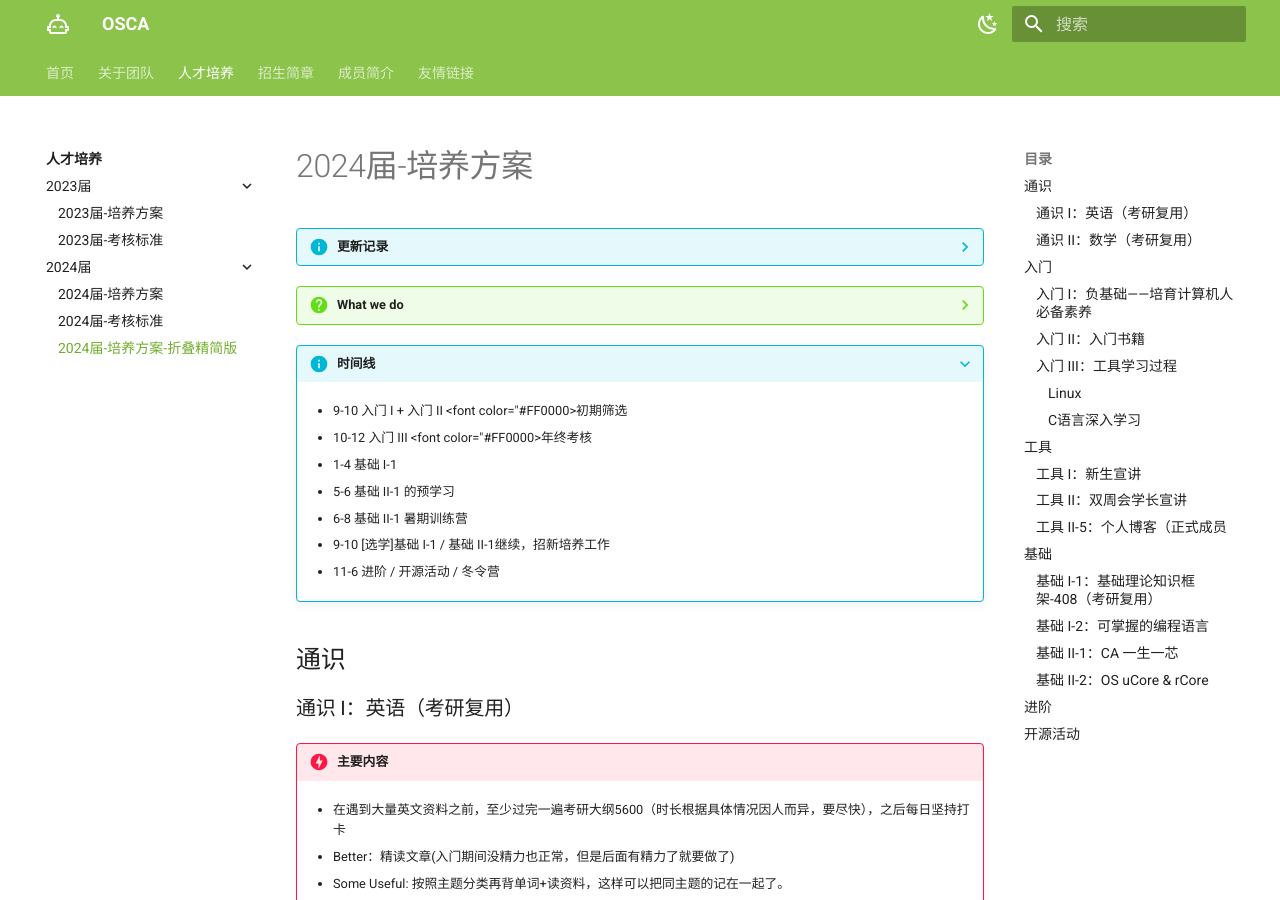
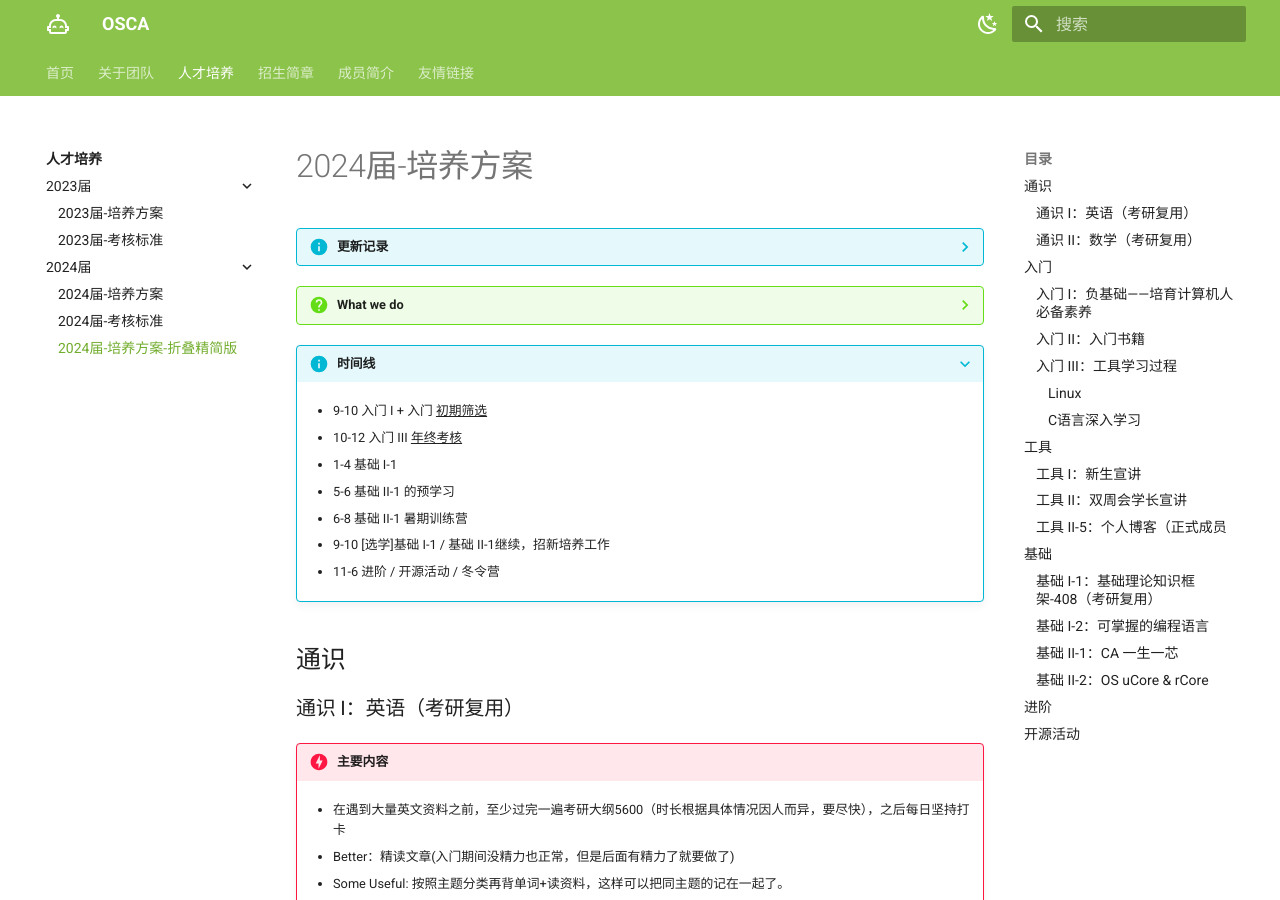
Before and after one commit to Haohahahaha/OSCA, an MkDocs documentation site: the page built from docs/guide/guide-2024-foldable.md, in a window 1280 px wide and 900 px high. Built offline with MkDocs 1.6.1 and Material for MkDocs 9.7.7, drawn with Linux system fonts in a browser that asks for light colours.

Commit message:
2024-06-25_23:18:52 update

```diff
--- a/docs/guide/guide-2024-foldable.md
+++ b/docs/guide/guide-2024-foldable.md
@@ -18,9 +18,9 @@
 
 ???+ info "时间线"
 
-	- 9-10 入门 I + 入门 II <font color="#FF0000>初期筛选</font>
+	- 9-10 入门 I + 入门 ^^初期筛选^^
 
-	- 10-12 入门 III <font color="#FF0000>年终考核</font>
+	- 10-12 入门 III ^^年终考核^^
 
 	- 1-4 基础 I-1
 
```
